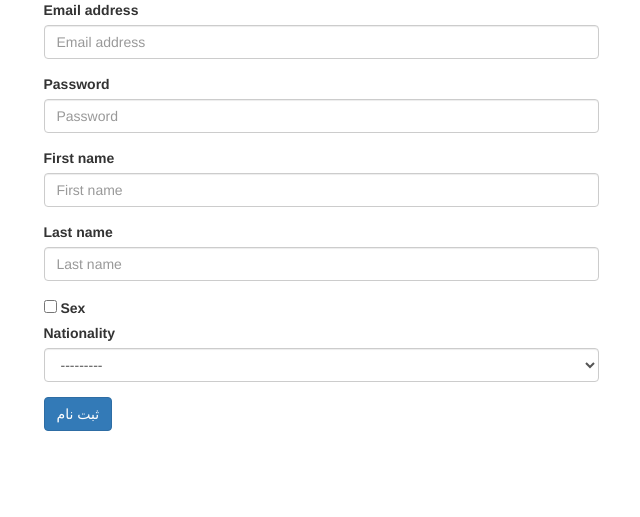
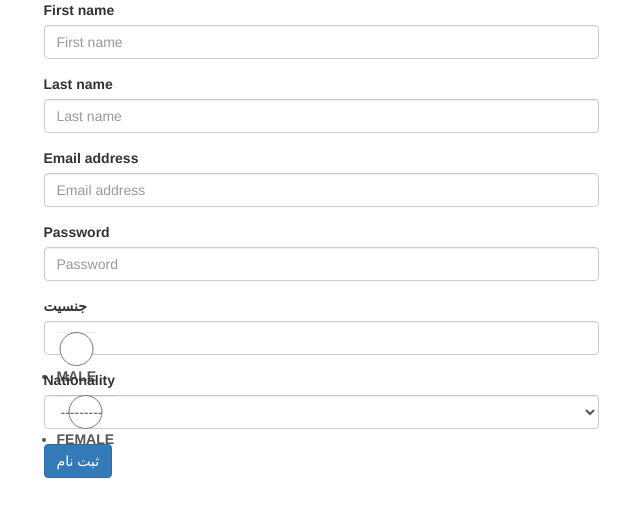
Before and after one commit to MMoein/quizup, a Django app: page /signup/ in a window 1280 px wide. Shown: the top 517 px of the page, without its empty margins (319-959 px from the left). Run offline with Django 3.2, Linux system fonts and the light colour scheme; some libraries are stand-ins or nearby versions.

Commit message:
fixed gender radio button

```diff
--- a/Authentication/forms.py
+++ b/Authentication/forms.py
@@ -1,3 +1,5 @@
+# -*- coding: utf-8 -*-
+
 from Authentication.models import UserProfile
 from django.contrib.auth.models import User
 from django import forms
@@ -9,13 +11,16 @@ class UserForm(forms.ModelForm):
 
     class Meta:
         model = User
-        fields = ('email', 'password', 'first_name', 'last_name')
+        fields = ('first_name', 'last_name', 'email', 'password')
 
 
 class UserProfileForm(forms.ModelForm):
+    radio_choices = [('MALE', 'MALE'), ('FEMALE', 'FEMALE')]
+    gender = forms.ChoiceField(label=u'جنسیت', choices=radio_choices, widget=forms.RadioSelect())
+
     class Meta:
         model = UserProfile
-        fields = ('sex', 'nationality')
+        fields = ('gender', 'nationality')
 
 
 class LoginForm(forms.Form):
--- a/Authentication/models.py
+++ b/Authentication/models.py
@@ -4,11 +4,13 @@ from django_countries.fields import CountryField
 
 
 class UserProfile(models.Model):
+    GENDER_CHOICES = [('M', 'MALE'), ('F', 'FEMALE')]
+
     user = models.OneToOneField(User)
-    sex = models.BooleanField()
+    gender = models.CharField(max_length=1, choices=GENDER_CHOICES)
     nationality = CountryField()
     is_active = models.BooleanField()
     activation_key = models.CharField(max_length=40)
 
     def __str__(self):
-          return "%s's profile " % self.user
+        return "%s's profile " % self.user
--- a/Authentication/templates/Authentication/signup.html
+++ b/Authentication/templates/Authentication/signup.html
@@ -7,7 +7,7 @@
 
 <html>
     <head>
-        <title>signup</title>
+        <title>ثبت نام</title>
     </head>
 
     <body>
--- a/Authentication/views.py
+++ b/Authentication/views.py
@@ -1,6 +1,7 @@
 import socket
 
 from django.contrib.auth import authenticate
+from django.core.urlresolvers import reverse
 from django.shortcuts import render
 from .forms import *
 
@@ -51,11 +52,13 @@ def signup(request):
                 registered = True
         else:
             errors = str(user_form.errors) + str(profile_form.errors)
-    user_form = UserForm()
-    profile_form = UserProfileForm()
-    return render_to_response('Authentication/signup.html',
-                              {'user_form':user_form, 'profile_form':profile_form, 'registered':registered, 'error_message':errors},
-                              context_instance=RequestContext(request))
+        return redirect(reverse('login'))
+    elif request.method == 'GET':
+        user_form = UserForm()
+        profile_form = UserProfileForm()
+        return render_to_response('Authentication/signup.html',
+                                {'user_form':user_form, 'profile_form':profile_form, 'registered':registered, 'error_message':errors},
+                                context_instance=RequestContext(request))
 
 
 def verify(request, token):
```
Also changed, not shown: Authentication/migrations/0001_initial.py (added), Authentication/migrations/__init__.py (added).
